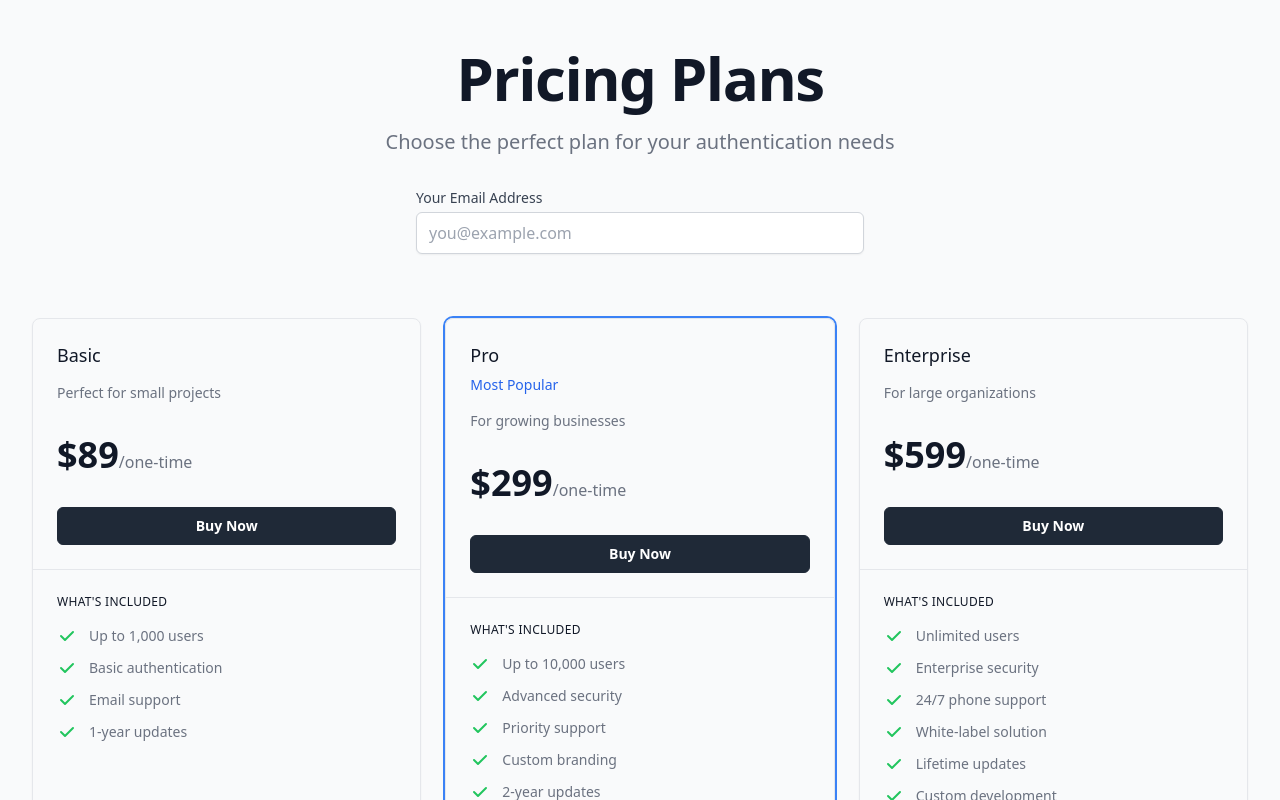
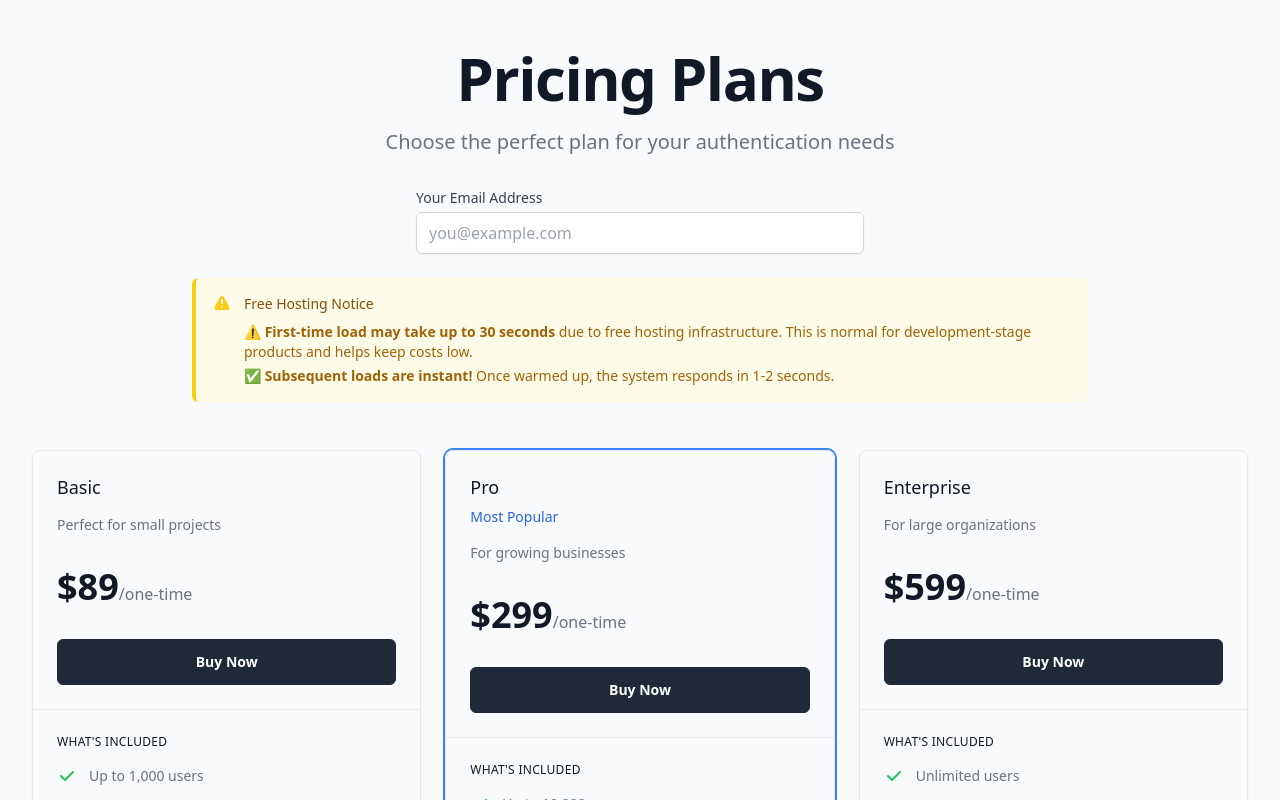
Before and after one commit to saif-solutions/authbase-stable, a React (Vite) app: page /pricing in a window 1280 px wide. Shown: the top 800 px of the page. Built offline with nearby package versions, Linux system fonts and the light colour scheme; no server answers.

Commit message:
pricing for better customer experience

```diff
--- a/src/pages/Pricing.tsx
+++ b/src/pages/Pricing.tsx
@@ -1,56 +1,56 @@
-import React, { useState } from 'react';
-import { paymentService } from '../services/paymentService';
+import React, { useState } from "react";
+import { paymentService } from "../services/paymentService";
 
 const Pricing: React.FC = () => {
   const [loading, setLoading] = useState<string | null>(null);
-  const [email, setEmail] = useState('');
+  const [email, setEmail] = useState("");
 
   const pricingTiers = [
     {
-      name: 'Basic',
-      price: '$89',
-      description: 'Perfect for small projects',
+      name: "Basic",
+      price: "$89",
+      description: "Perfect for small projects",
       features: [
-        'Up to 1,000 users',
-        'Basic authentication',
-        'Email support',
-        '1-year updates'
+        "Up to 1,000 users",
+        "Basic authentication",
+        "Email support",
+        "1-year updates",
       ],
-      tier: 'basic' as const
+      tier: "basic" as const,
     },
     {
-      name: 'Pro',
-      price: '$299',
-      description: 'For growing businesses',
+      name: "Pro",
+      price: "$299",
+      description: "For growing businesses",
       features: [
-        'Up to 10,000 users',
-        'Advanced security',
-        'Priority support',
-        'Custom branding',
-        '2-year updates'
+        "Up to 10,000 users",
+        "Advanced security",
+        "Priority support",
+        "Custom branding",
+        "2-year updates",
       ],
-      tier: 'pro' as const,
-      popular: true
+      tier: "pro" as const,
+      popular: true,
     },
     {
-      name: 'Enterprise',
-      price: '$599',
-      description: 'For large organizations',
+      name: "Enterprise",
+      price: "$599",
+      description: "For large organizations",
       features: [
-        'Unlimited users',
-        'Enterprise security',
-        '24/7 phone support',
-        'White-label solution',
-        'Lifetime updates',
-        'Custom development'
+        "Unlimited users",
+        "Enterprise security",
+        "24/7 phone support",
+        "White-label solution",
+        "Lifetime updates",
+        "Custom development",
       ],
-      tier: 'enterprise' as const
-    }
+      tier: "enterprise" as const,
+    },
   ];
 
-  const handlePurchase = async (tier: 'basic' | 'pro' | 'enterprise') => {
+  const handlePurchase = async (tier: "basic" | "pro" | "enterprise") => {
     if (!email) {
-      alert('Please enter your email address');
+      alert("Please enter your email address");
       return;
     }
 
@@ -58,8 +58,8 @@ const Pricing: React.FC = () => {
     try {
       await paymentService.createCheckoutSession(tier, email);
     } catch (error) {
-      console.error('Payment error:', error);
-      alert('Error starting checkout process. Please try again.');
+      console.error("Payment error:", error);
+      alert("Error starting checkout process. Please try again.");
     } finally {
       setLoading(null);
     }
@@ -79,7 +79,10 @@ const Pricing: React.FC = () => {
 
         {/* Email Input */}
         <div className="mt-8 max-w-md mx-auto">
-          <label htmlFor="email" className="block text-sm font-medium text-gray-700">
+          <label
+            htmlFor="email"
+            className="block text-sm font-medium text-gray-700"
+          >
             Your Email Address
           </label>
           <input
@@ -92,12 +95,50 @@ const Pricing: React.FC = () => {
           />
         </div>
 
-        <div className="mt-12 space-y-4 sm:mt-16 sm:space-y-0 sm:grid sm:grid-cols-2 sm:gap-6 lg:max-w-4xl lg:mx-auto xl:max-w-none xl:grid-cols-3">
+        {/* Warning Message Section */}
+        <div className="mt-6 max-w-4xl mx-auto">
+          <div className="bg-yellow-50 border-l-4 border-yellow-400 p-4 rounded-md">
+            <div className="flex">
+              <div className="flex-shrink-0">
+                <svg
+                  className="h-5 w-5 text-yellow-400"
+                  viewBox="0 0 20 20"
+                  fill="currentColor"
+                >
+                  <path
+                    fillRule="evenodd"
+                    d="M8.257 3.099c.765-1.36 2.722-1.36 3.486 0l5.58 9.92c.75 1.334-.213 2.98-1.742 2.98H4.42c-1.53 0-2.493-1.646-1.743-2.98l5.58-9.92zM11 13a1 1 0 11-2 0 1 1 0 012 0zm-1-8a1 1 0 00-1 1v3a1 1 0 002 0V6a1 1 0 00-1-1z"
+                    clipRule="evenodd"
+                  />
+                </svg>
+              </div>
+              <div className="ml-3">
+                <h3 className="text-sm font-medium text-yellow-800">
+                  Free Hosting Notice
+                </h3>
+                <div className="mt-2 text-sm text-yellow-700">
+                  <p>
+                    ⚠️{" "}
+                    <strong>First-time load may take up to 30 seconds</strong>{" "}
+                    due to free hosting infrastructure. This is normal for
+                    development-stage products and helps keep costs low.
+                  </p>
+                  <p className="mt-1">
+                    ✅ <strong>Subsequent loads are instant!</strong> Once
+                    warmed up, the system responds in 1-2 seconds.
+                  </p>
+                </div>
+              </div>
+            </div>
+          </div>
+        </div>
+
+        <div className="mt-8 space-y-4 sm:mt-12 sm:space-y-0 sm:grid sm:grid-cols-2 sm:gap-6 lg:max-w-4xl lg:mx-auto xl:max-w-none xl:grid-cols-3">
           {pricingTiers.map((tier) => (
             <div
               key={tier.name}
               className={`border border-gray-200 rounded-lg shadow-sm divide-y divide-gray-200 ${
-                tier.popular ? 'border-blue-500 ring-2 ring-blue-500' : ''
+                tier.popular ? "border-blue-500 ring-2 ring-blue-500" : ""
               }`}
             >
               <div className="p-6">
@@ -112,16 +153,43 @@ const Pricing: React.FC = () => {
                   <span className="text-4xl font-extrabold text-gray-900">
                     {tier.price}
                   </span>
-                  <span className="text-base font-medium text-gray-500">/one-time</span>
+                  <span className="text-base font-medium text-gray-500">
+                    /one-time
+                  </span>
                 </p>
                 <button
                   onClick={() => handlePurchase(tier.tier)}
                   disabled={loading === tier.tier || !email}
-                  className={`mt-8 block w-full bg-gray-800 border border-gray-800 rounded-md py-2 text-sm font-semibold text-white text-center hover:bg-gray-900 ${
-                    loading === tier.tier ? 'opacity-50 cursor-not-allowed' : ''
+                  className={`mt-8 block w-full bg-gray-800 border border-gray-800 rounded-md py-3 text-sm font-semibold text-white text-center hover:bg-gray-900 transition-colors ${
+                    loading === tier.tier ? "opacity-50 cursor-not-allowed" : ""
                   }`}
                 >
-                  {loading === tier.tier ? 'Processing...' : 'Buy Now'}
+                  {loading === tier.tier ? (
+                    <div className="flex items-center justify-center">
+                      <svg
+                        className="animate-spin -ml-1 mr-2 h-4 w-4 text-white"
+                        fill="none"
+                        viewBox="0 0 24 24"
+                      >
+                        <circle
+                          className="opacity-25"
+                          cx="12"
+                          cy="12"
+                          r="10"
+                          stroke="currentColor"
+                          strokeWidth="4"
+                        ></circle>
+                        <path
+                          className="opacity-75"
+                          fill="currentColor"
+                          d="M4 12a8 8 0 018-8V0C5.373 0 0 5.373 0 12h4zm2 5.291A7.962 7.962 0 014 12H0c0 3.042 1.135 5.824 3 7.938l3-2.647z"
+                        ></path>
+                      </svg>
+                      Processing...
+                    </div>
+                  ) : (
+                    "Buy Now"
+                  )}
                 </button>
               </div>
               <div className="pt-6 pb-8 px-6">
```
